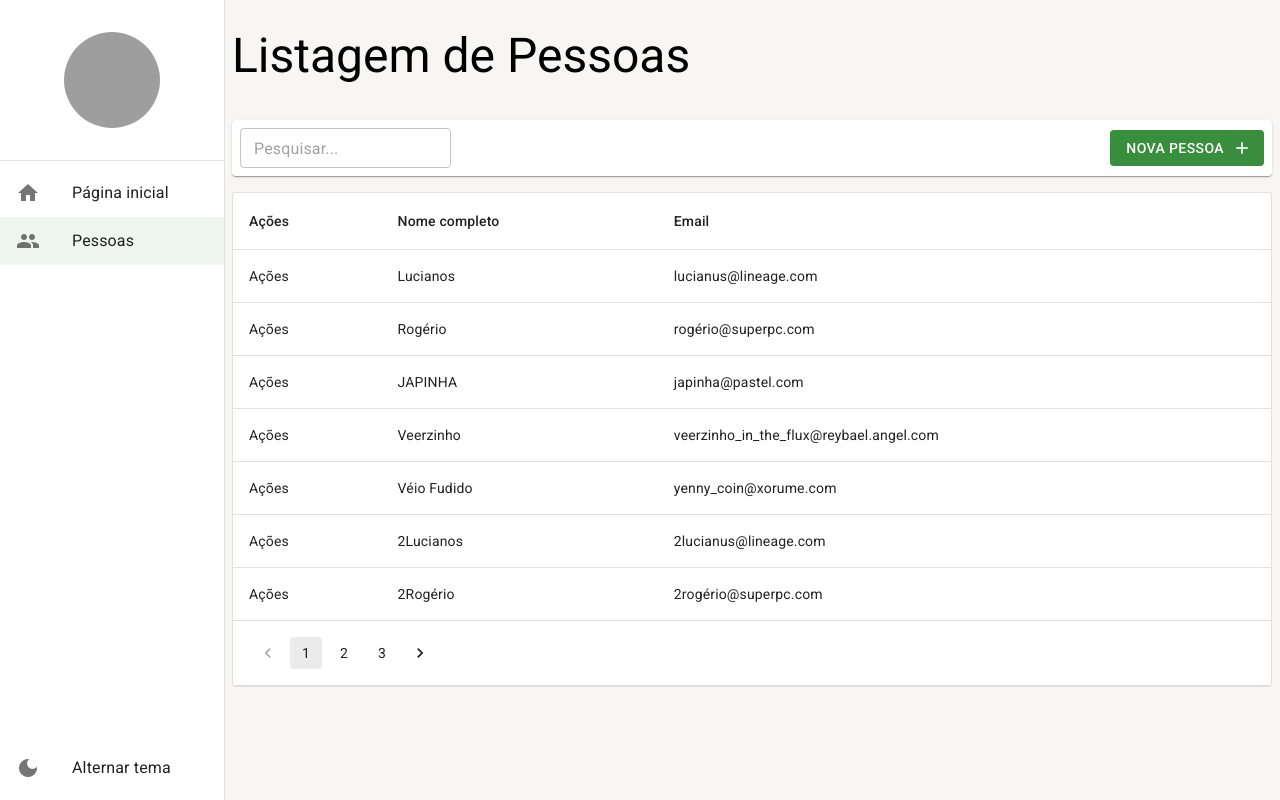
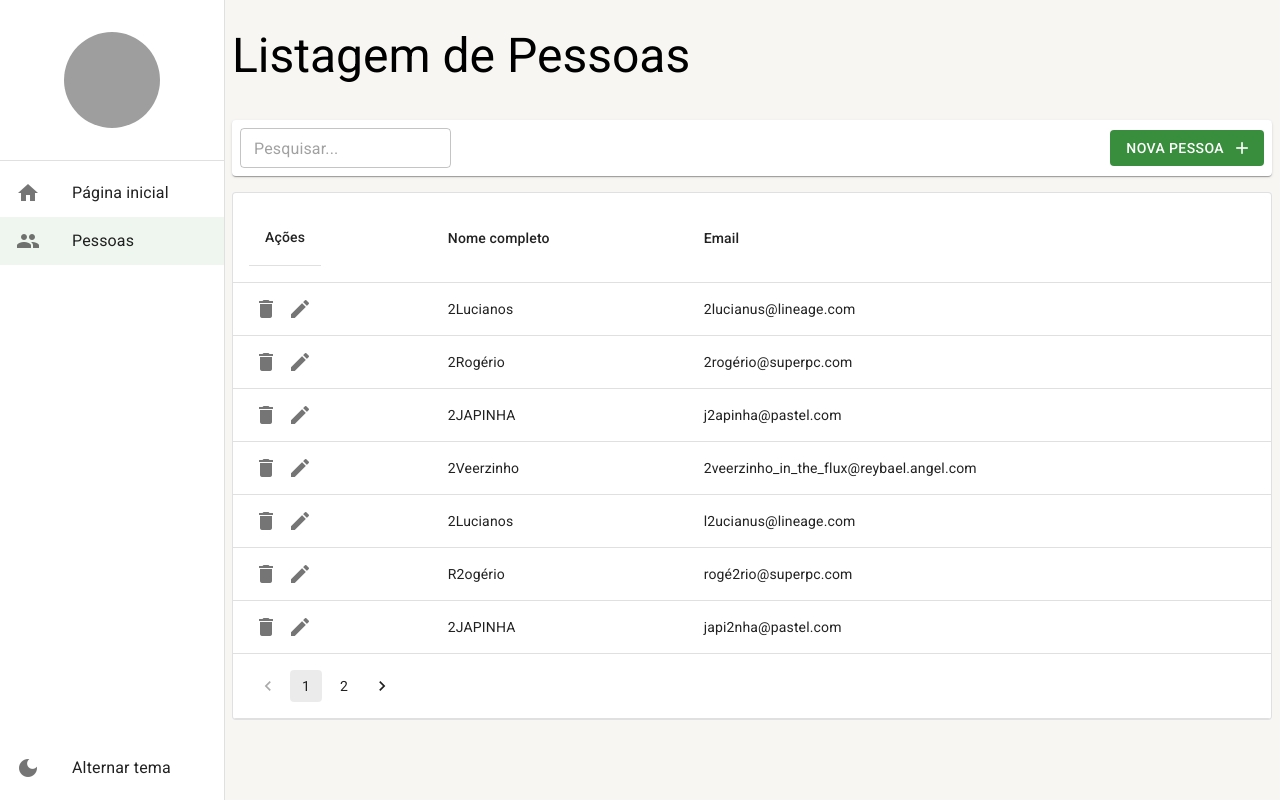
Before and after one commit to Valdir-coelho-jr/project-people, a React (Create React App) app: page /pessoas in a window 1280 px wide. Built offline with nearby package versions, Linux system fonts and the light colour scheme; data requests are answered from the project's data file; grey boxes are pictures that could not be loaded.

Commit message:
feat: adicionando handleDelete na listagem

```diff
--- a/mock/database.json
+++ b/mock/database.json
@@ -1,35 +1,5 @@
 {
   "pessoas": [
-    {
-      "id": 1,
-      "email": "lucianus@lineage.com",
-      "cidadeId": 1,
-      "nomeCompleto": "Lucianos"
-    },
-    {
-      "id": 2,
-      "email": "rogério@superpc.com",
-      "cidadeId": 1,
-      "nomeCompleto": "Rogério"
-    },
-    {
-      "id": 3,
-      "email": "japinha@pastel.com",
-      "cidadeId": 1,
-      "nomeCompleto": "JAPINHA"
-    },
-    {
-      "id": 4,
-      "email": "veerzinho_in_the_flux@reybael.angel.com",
-      "cidadeId": 1,
-      "nomeCompleto": "Veerzinho"
-    },
-    {
-      "id": 5,
-      "email": "yenny_coin@xorume.com",
-      "cidadeId": 1,
-      "nomeCompleto": "Véio Fudido"
-    },
     {
       "id": 6,
       "email": "2lucianus@lineage.com",
--- a/src/pages/pessoas/ListagemDePessoas.tsx
+++ b/src/pages/pessoas/ListagemDePessoas.tsx
@@ -1,3 +1,4 @@
+/* eslint-disable no-restricted-globals */
 import {
   Paper,
   Table,
@@ -9,11 +10,13 @@
   TableRow,
   LinearProgress,
   Pagination,
+  IconButton,
+  Icon,
 } from "@mui/material";
 
 import { useMemo, useEffect, useState } from "react";
 
-import { useSearchParams } from "react-router-dom";
+import { useNavigate, useSearchParams } from "react-router-dom";
 
 import { FerramentasDeListagem } from "../../shared/components";
 import { LayoutBaseDePagina } from "../../shared/layouts";
@@ -24,6 +27,7 @@
 export const ListagemDePessoas: React.FC = () => {
   const [searchParams, setSearchParams] = useSearchParams();
   const { debounce } = useDebouce();
+  const navigate = useNavigate();
 
   const [rows, setRows] = useState<IListagemPessoa[]>([]);
   const [totalCount, setTotalCount] = useState(0);
@@ -54,6 +58,21 @@
     });
   }, [busca, pagina]);
 
+  const handleDelete = (id: number) => {
+    if (confirm("Realmente deseja apagar?")) {
+      pessoaServices.deleteById(id).then((result) => {
+        if (result instanceof Error) {
+          alert(result.message);
+        } else {
+          setRows((oldRows) => {
+            return [...oldRows.filter((oldRow) => oldRow.id !== id)];
+          });
+          alert("Registro apagado com sucesso!");
+        }
+      });
+    }
+  };
+
   return (
     <LayoutBaseDePagina
       titulo="Listagem de Pessoas"
@@ -72,7 +91,9 @@
         <Table>
           <TableHead>
             <TableRow>
-              <TableCell>Ações</TableCell>
+              <TableCell>
+                <TableCell>Ações</TableCell>
+              </TableCell>
               <TableCell>Nome completo</TableCell>
               <TableCell>Email</TableCell>
             </TableRow>
@@ -80,7 +101,14 @@
           <TableBody>
             {rows.map((row) => (
               <TableRow key={row.id}>
-                <TableCell>Ações</TableCell>
+                <TableCell size="small">
+                  <IconButton size="small">
+                    <Icon onClick={() => handleDelete(row.id)}>delete</Icon>
+                  </IconButton>
+                  <IconButton size="small">
+                    <Icon onClick={() => navigate(`/pessoas/detalhes/${row.id}`)}>edit</Icon>
+                  </IconButton>
+                </TableCell>
                 <TableCell>{row.nomeCompleto}</TableCell>
                 <TableCell>{row.email}</TableCell>
               </TableRow>
--- a/src/routes/index.tsx
+++ b/src/routes/index.tsx
@@ -25,7 +25,7 @@
     <Routes>
       <Route path="/pagina-inicial" element={<Dashboard />} />
       <Route path="/pessoas" element={<ListagemDePessoas />} />
-      {/*<Route path="/pessoas/detalhes/:id" element={<ListagemDeCidades />} />*/}
+      <Route path="/pessoas/detalhes/:id" element={<p>Detalhe</p>} />
 
       <Route path="*" element={<Navigate to="/pagina-inicial" />} />
     </Routes>
--- a/src/shared/services/api/pessoas/PessoaServices.ts
+++ b/src/shared/services/api/pessoas/PessoaServices.ts
@@ -81,7 +81,7 @@
 
 const deleteById = async (id: number): Promise<void | Error> => {
   try {
-    const { data } = await Api.delete(`/pessoas/${id}`);
+    await Api.delete(`/pessoas/${id}`);
   } catch (error) {
     console.error(error);
     return new Error((error as { message: string }).message || "Erro ao excluir o registro.");
```
